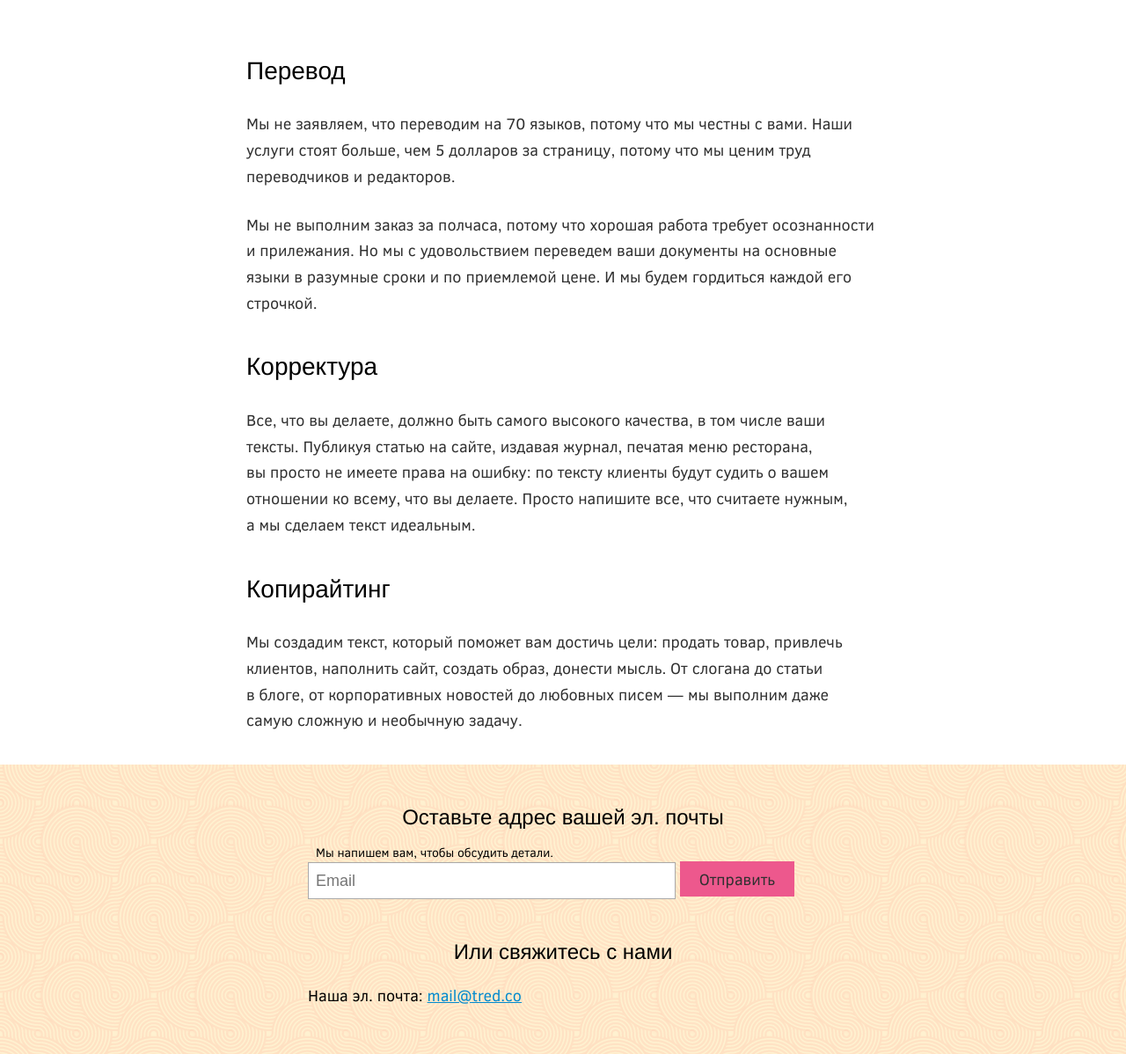
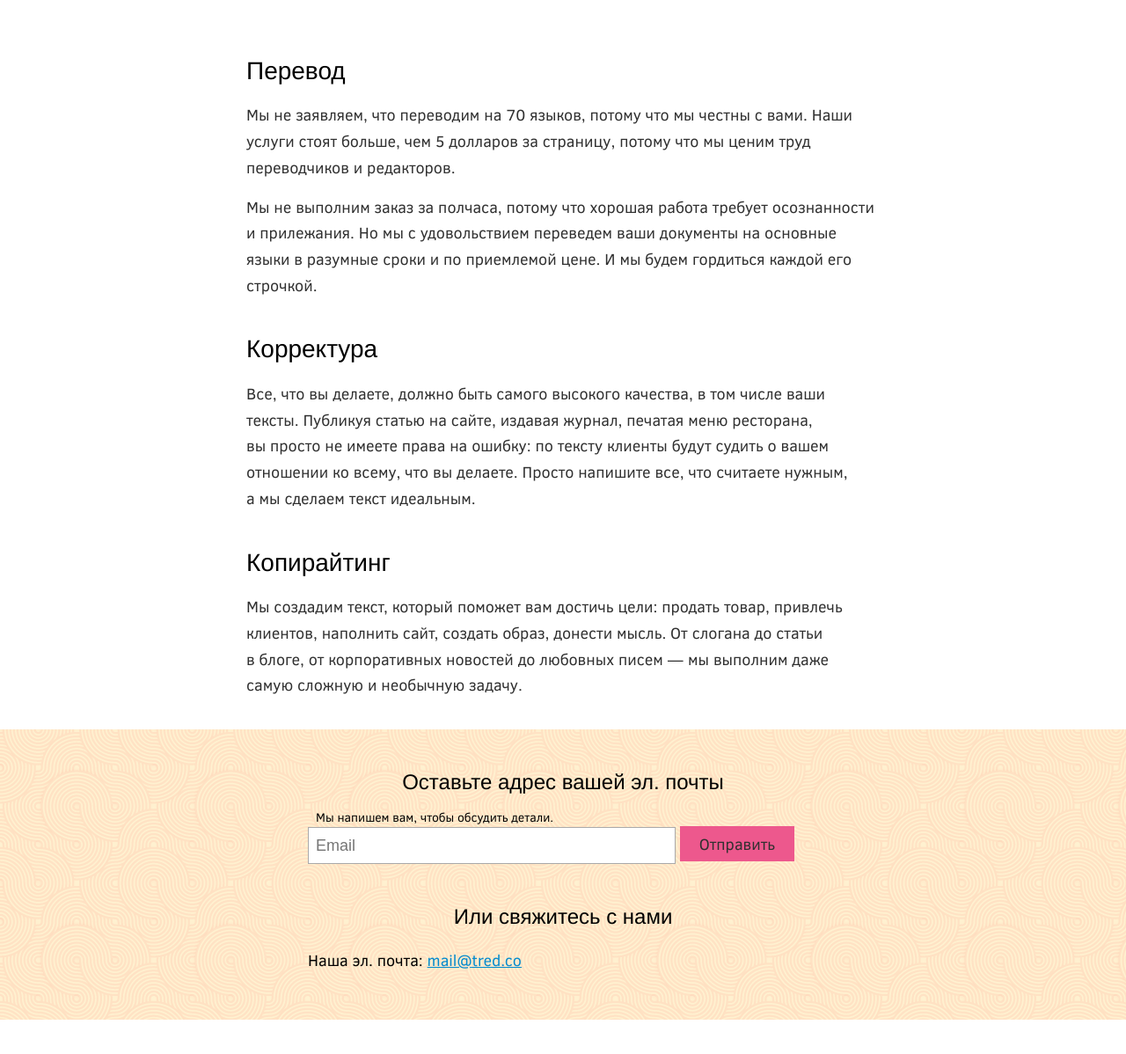
Before and after one commit to butkam/butkam.github.io, a PHP site: page /ru/ in a window 1280 px wide. Shown: the part 144-1342 px from the top of the page at 88% size. Run offline with PHP 8.4, Linux system fonts and the light colour scheme.

Commit message:
Small Shit

```diff
--- a/ru/style.css
+++ b/ru/style.css
@@ -68,7 +68,7 @@ em {
 }
 
 p {
-	margin-top: 25px;
+	margin-top: 15px;
 	color: #303030;
 }
 
```
